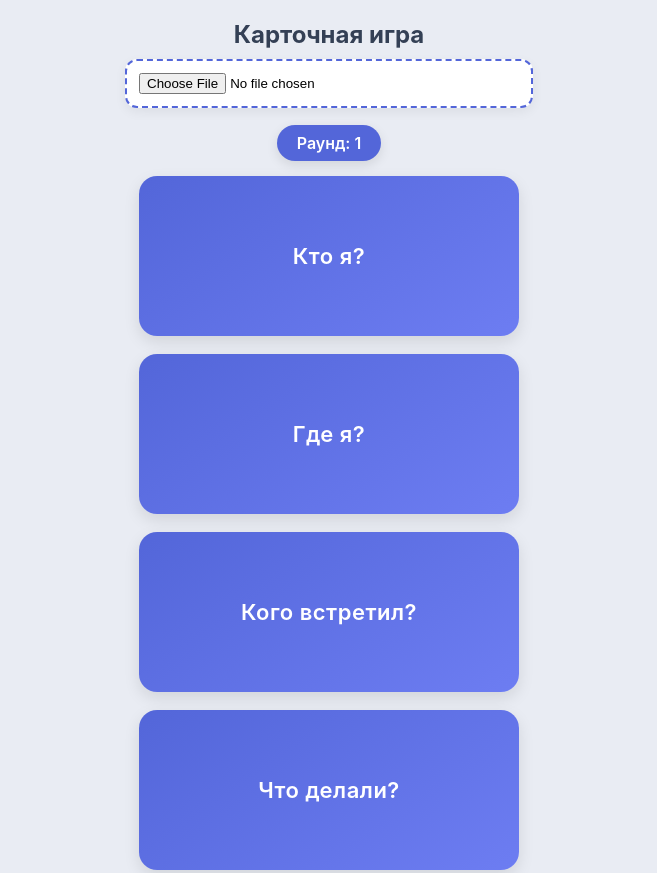
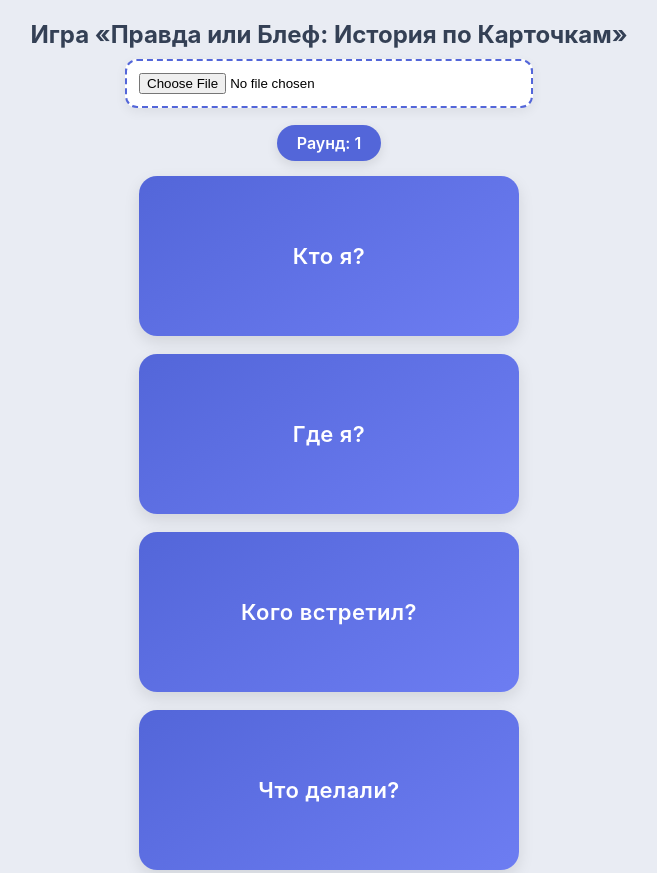
Before and after one commit to RozhQA/card-game, a plain HTML site: page index.html in a window 1280 px wide. Shown: the top 873 px of the page, without its empty margins (311-968 px from the left). Drawn offline with Linux system fonts and the light colour scheme.

Commit message:
Update index.html

```diff
--- a/index.html
+++ b/index.html
@@ -3,7 +3,7 @@
 <head>
 <meta charset="UTF-8">
 <meta name="viewport" content="width=device-width, initial-scale=1, maximum-scale=1">
-<title>Карточная игра</title>
+<title>Игра «Правда или Блеф: История по Карточкам»</title>
 <style>
 body {
     margin: 0;
@@ -201,7 +201,7 @@ button:disabled {
 </head>
 <body>
 
-<h2>Карточная игра</h2>
+<h2>Игра «Правда или Блеф: История по Карточкам»</h2>
 
 <div class="status" id="status">Загрузите JSON-файл, чтобы начать игру</div>
 <input type="file" id="jsonLoader" accept=".json" title="Загрузите JSON-файл с данными для игры">
@@ -536,4 +536,5 @@ window.addEventListener('DOMContentLoaded', function() {
 });
 </script>
 </body>
+
 </html>
```
